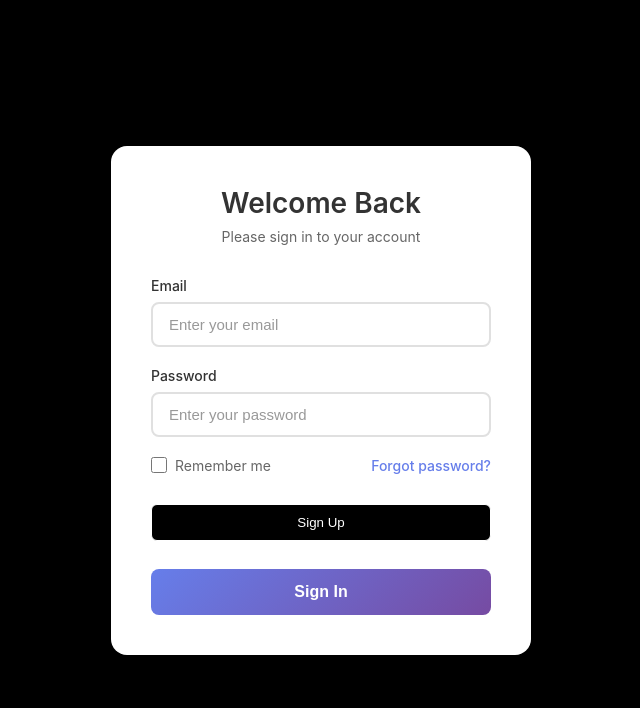
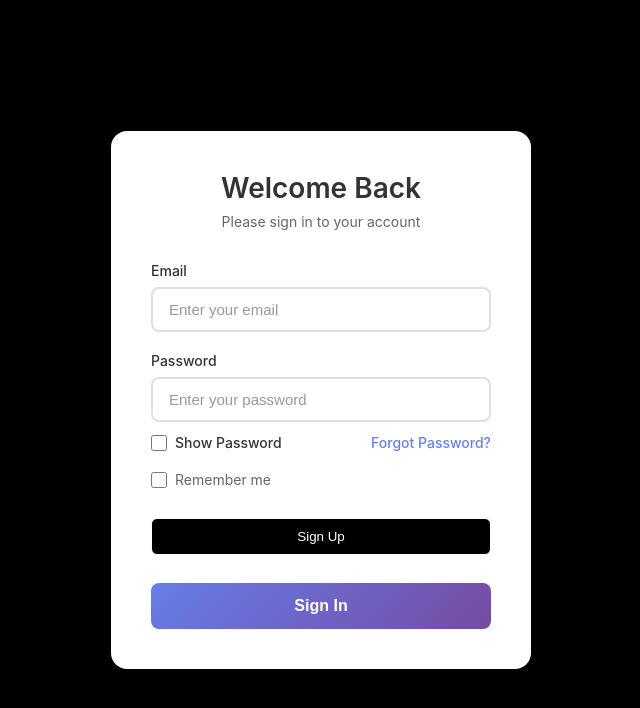
Before and after one commit to spidey889/login-page, a plain HTML site: page index.html in a window 1280 px wide. Shown: the whole page, without its empty margins (319-959 px from the left). Drawn offline with Linux system fonts and the light colour scheme.

Commit message:
Added Show Password checkbox and Forgot Password link via Cursor

```diff
--- a/index.html
+++ b/index.html
@@ -33,6 +33,13 @@
                         placeholder="Enter your password"
                         required
                     >
+                    <div class="password-options">
+                        <label class="show-password">
+                            <input type="checkbox" id="showPassword">
+                            <span>Show Password</span>
+                        </label>
+                        <a href="#" class="forgot-password">Forgot Password?</a>
+                    </div>
                 </div>
 
                 <div class="form-options">
@@ -40,12 +47,17 @@
                         <input type="checkbox" name="remember">
                         <span>Remember me</span>
                     </label>
-                    <a href="#" class="forgot-password">Forgot password?</a>
                 </div>
                 <button type="button" class="signup-btn">Sign Up</button>
                 <button type="submit" class="login-button">Sign In</button>
             </form>
         </div>
     </div>
+    <script>
+        document.getElementById('showPassword').addEventListener('change', function() {
+            const passwordInput = document.getElementById('password');
+            passwordInput.type = this.checked ? 'text' : 'password';
+        });
+    </script>
 </body>
 </html>
--- a/style.css
+++ b/style.css
@@ -90,6 +90,28 @@ h1 {
     color: #999;
 }
 
+.password-options {
+    display: flex;
+    justify-content: space-between;
+    align-items: center;
+    margin-top: 4px;
+    font-size: 14px;
+}
+
+.show-password {
+    display: flex;
+    align-items: center;
+    gap: 8px;
+    color: #666;
+    cursor: pointer;
+}
+
+.show-password input[type="checkbox"] {
+    width: 16px;
+    height: 16px;
+    cursor: pointer;
+}
+
 .form-options {
     display: flex;
     justify-content: space-between;
@@ -160,6 +182,12 @@ h1 {
         align-items: flex-start;
         gap: 12px;
     }
+
+    .password-options {
+        flex-direction: column;
+        align-items: flex-start;
+        gap: 8px;
+    }
 }
 .signup-btn {
     background-color: black;
```
